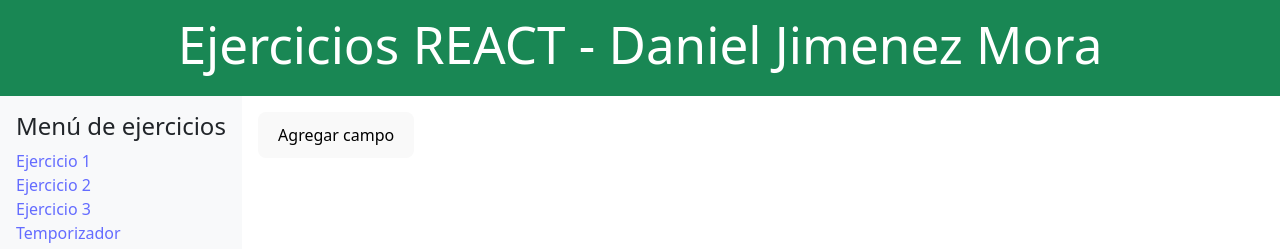
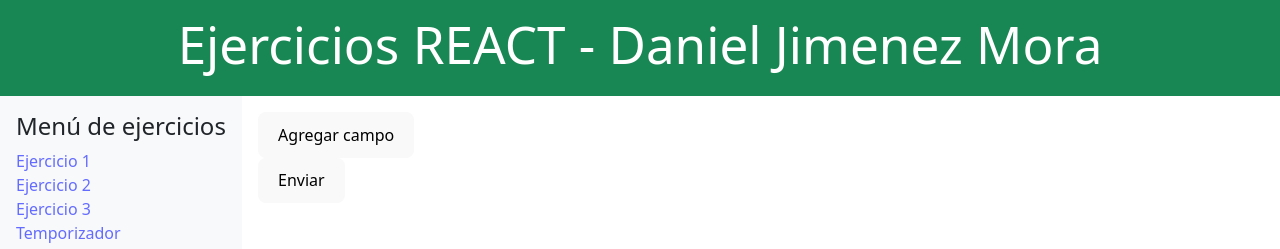
Before and after one commit to djimenez25/Ejercicios_REACT, a React (Vite) app: page /reducer3 in a window 1280 px wide. Shown: the top 249 px of the page. Built offline with nearby package versions, Linux system fonts and the light colour scheme.

Commit message:
Ejercicio reducer 3 actualizado

```diff
--- a/src/ejercicios/Reducer3.jsx
+++ b/src/ejercicios/Reducer3.jsx
@@ -1,4 +1,4 @@
-import { act, useReducer } from "react";
+import { act, useReducer, useRef } from "react";
 
 const formReducer = (state, action) => {
   switch (action.type) {
@@ -18,12 +18,17 @@
 export function Reducer3() {
   const [state, dispatch] = useReducer(formReducer, []);
 
+  const enviarFormulario = (e) => {
+    e.preventDefault();
+    console.log("Datos enviados:", JSON.stringify(state));
+  };
   return (
     <>
       <button onClick={() => dispatch({ type: "AGREGAR_CAMPO" })}>
         Agregar campo
       </button>
 
+      <form onSubmit={enviarFormulario}>
         <div>
           {state.map((campo) => (
             <div key={campo.id}>
@@ -48,6 +53,9 @@
             </div>
           ))}
         </div>
+
+        <button type='submit'>Enviar</button>
+      </form>
     </>
   );
 }
```
Lines whose indentation alone changed are shown as unchanged.
